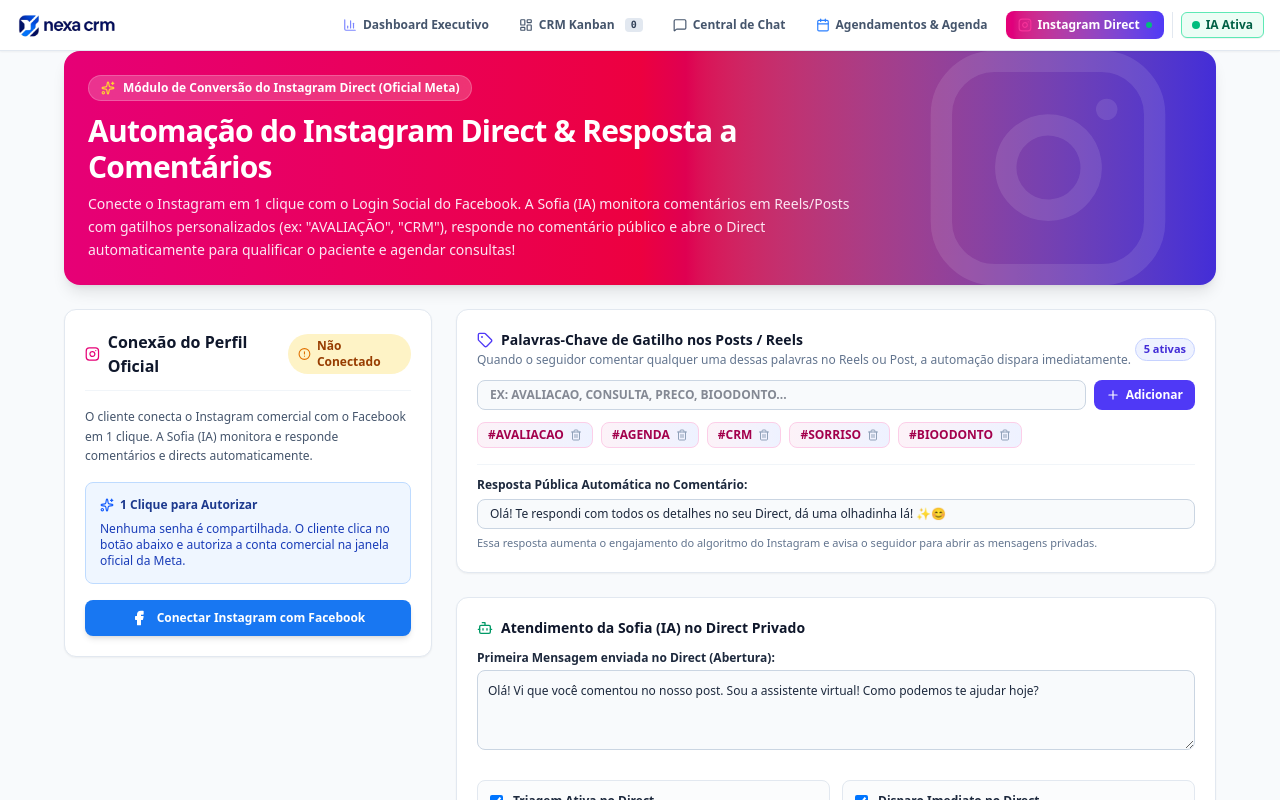
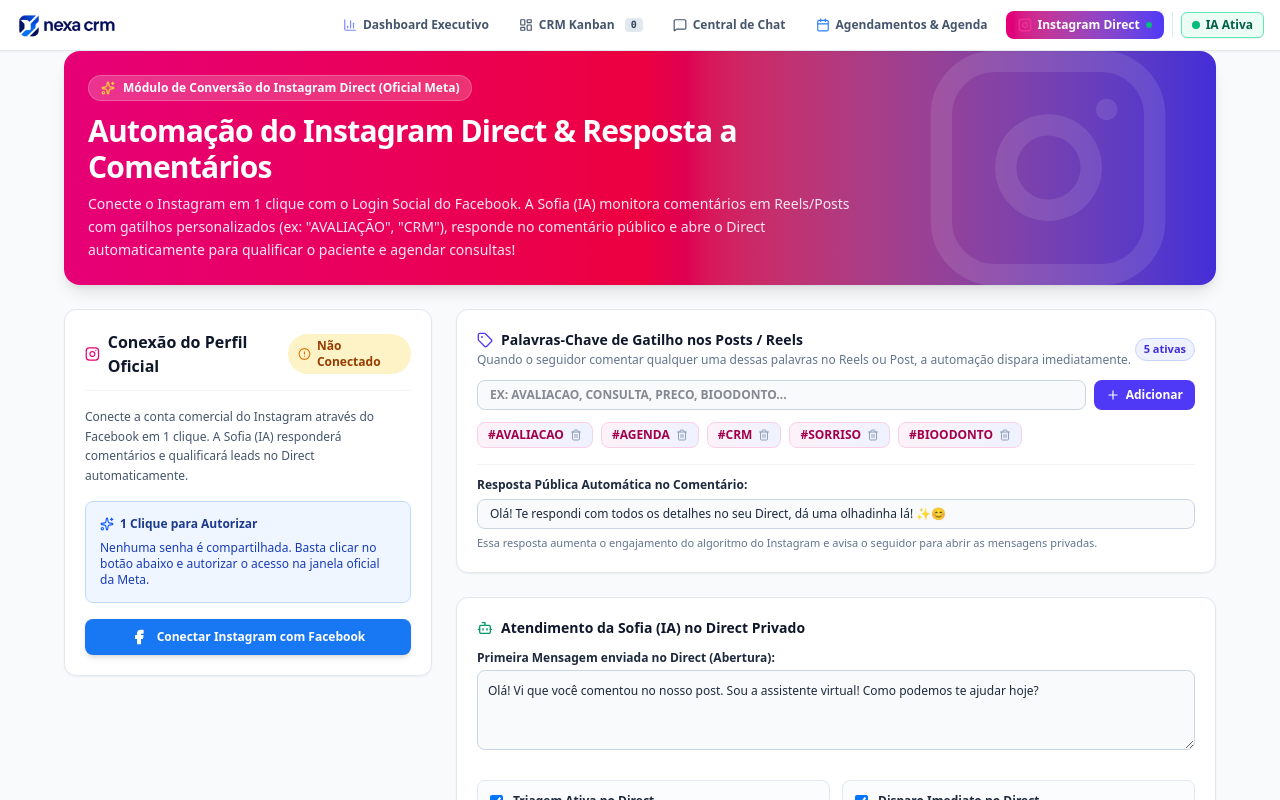
Before and after one commit to banzai1966/Crm--mavra, a React (Vite) app: page / in a window 1280 px wide. Both pictures are taken after a click on the button "Instagram Direct". Shown: the top 800 px of the page. Built offline with nearby package versions, Linux system fonts and the light colour scheme; no server answers.

Commit message:
refactor: update Instagram channel connection copy
Improve instructions for Instagram account linking and IA lead qualification to better reflect the Sofia assistant's capabilities.

```diff
--- a/src/components/InstagramChannelsModal.tsx
+++ b/src/components/InstagramChannelsModal.tsx
@@ -239,7 +239,7 @@
             ) : (
               <div className="space-y-4">
                 <p className="text-xs text-slate-600 leading-relaxed">
-                  O cliente conecta o Instagram comercial com o Facebook em 1 clique. A Sofia (IA) monitora e responde comentários e directs automaticamente.
+                  Conecte a conta comercial do Instagram através do Facebook em 1 clique. A Sofia (IA) responderá comentários e qualificará leads no Direct automaticamente.
                 </p>
 
                 <div className="bg-blue-50 border border-blue-200 rounded-lg p-3.5 space-y-2">
@@ -248,7 +248,7 @@
                     1 Clique para Autorizar
                   </div>
                   <p className="text-xs text-blue-800">
-                    Nenhuma senha é compartilhada. O cliente clica no botão abaixo e autoriza a conta comercial na janela oficial da Meta.
+                    Nenhuma senha é compartilhada. Basta clicar no botão abaixo e autorizar o acesso na janela oficial da Meta.
                   </p>
                 </div>
 
```
